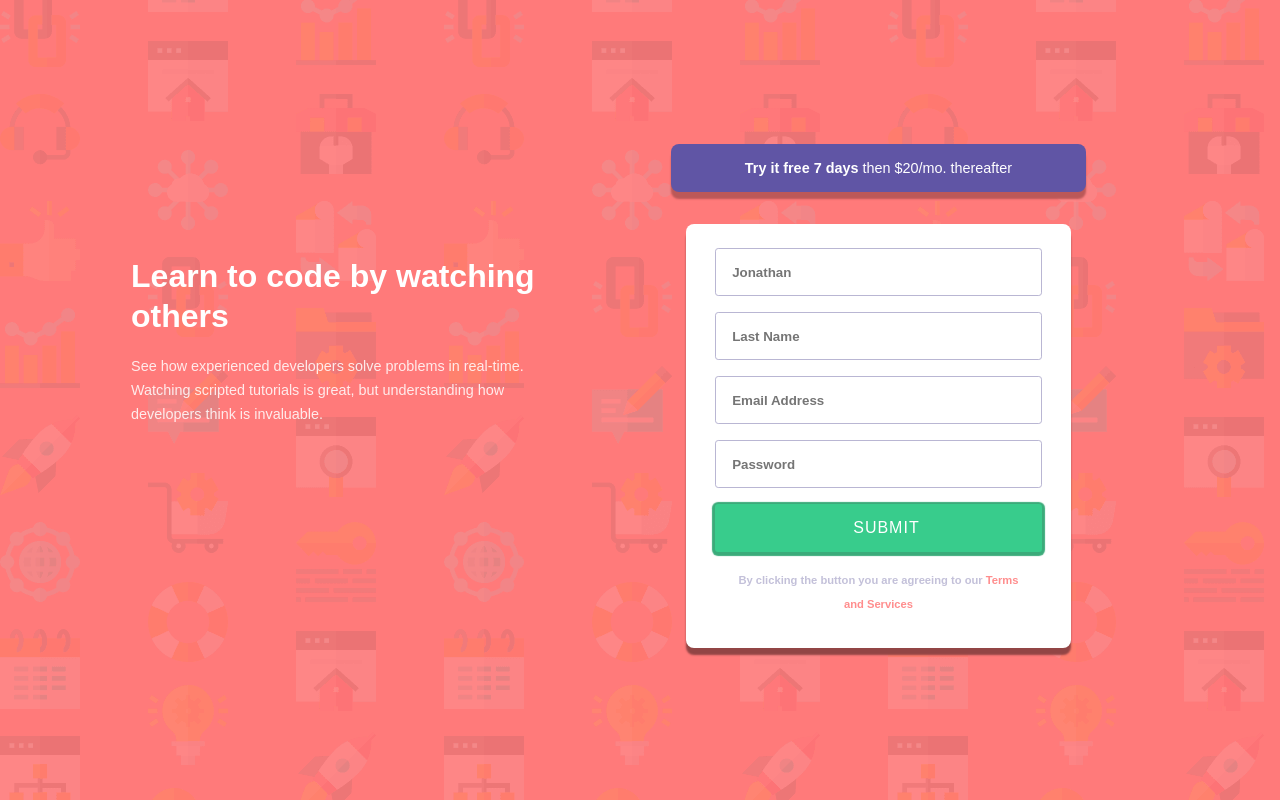
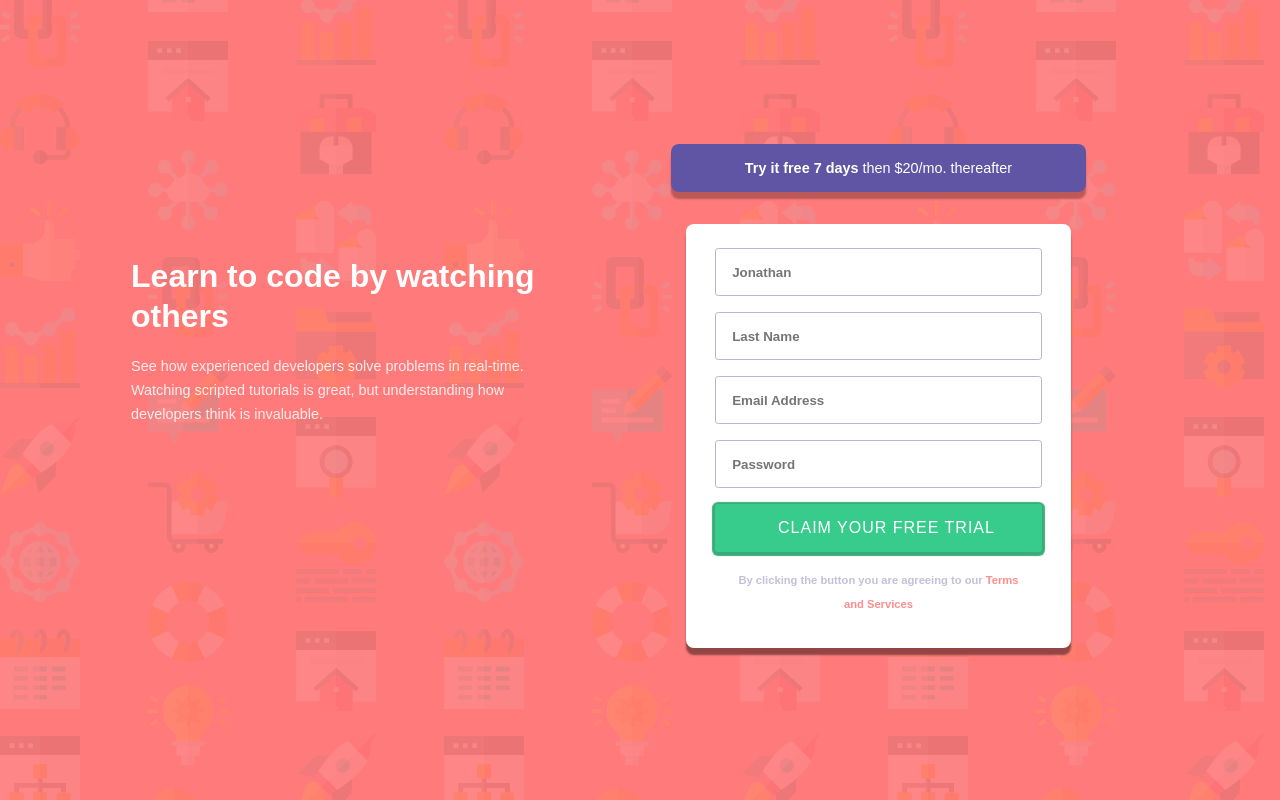
Before and after one commit to xiomaraR/reactapp, a React (Create React App) app: page / in a window 1280 px wide. Built offline with nearby package versions, Linux system fonts and the light colour scheme.

Commit message:
fixing green button

```diff
--- a/src/App.js
+++ b/src/App.js
@@ -27,7 +27,7 @@ function App() {
           <input id="lastName" name="lastName" type="text" placeholder="Last Name" title="Input your Last name" required />
           <input id="email" name="email" type="email" placeholder="Email Address" title="Input your email" required />
           <input id="password" name="password" type="password" placeholder="Password" title="Input any password" required />
-          <input id="formSubmit" className="btn-submit" name="submit" type="submit" defaultValue="Claim your free trial" />
+          <input id="formSubmit" className="btn-submit" name="submit" type="submit" Value="Claim your free trial" />
           <p>By clicking the button you are agreeing to our <a>Terms and Services</a></p>
         </form>
       </div>
```
